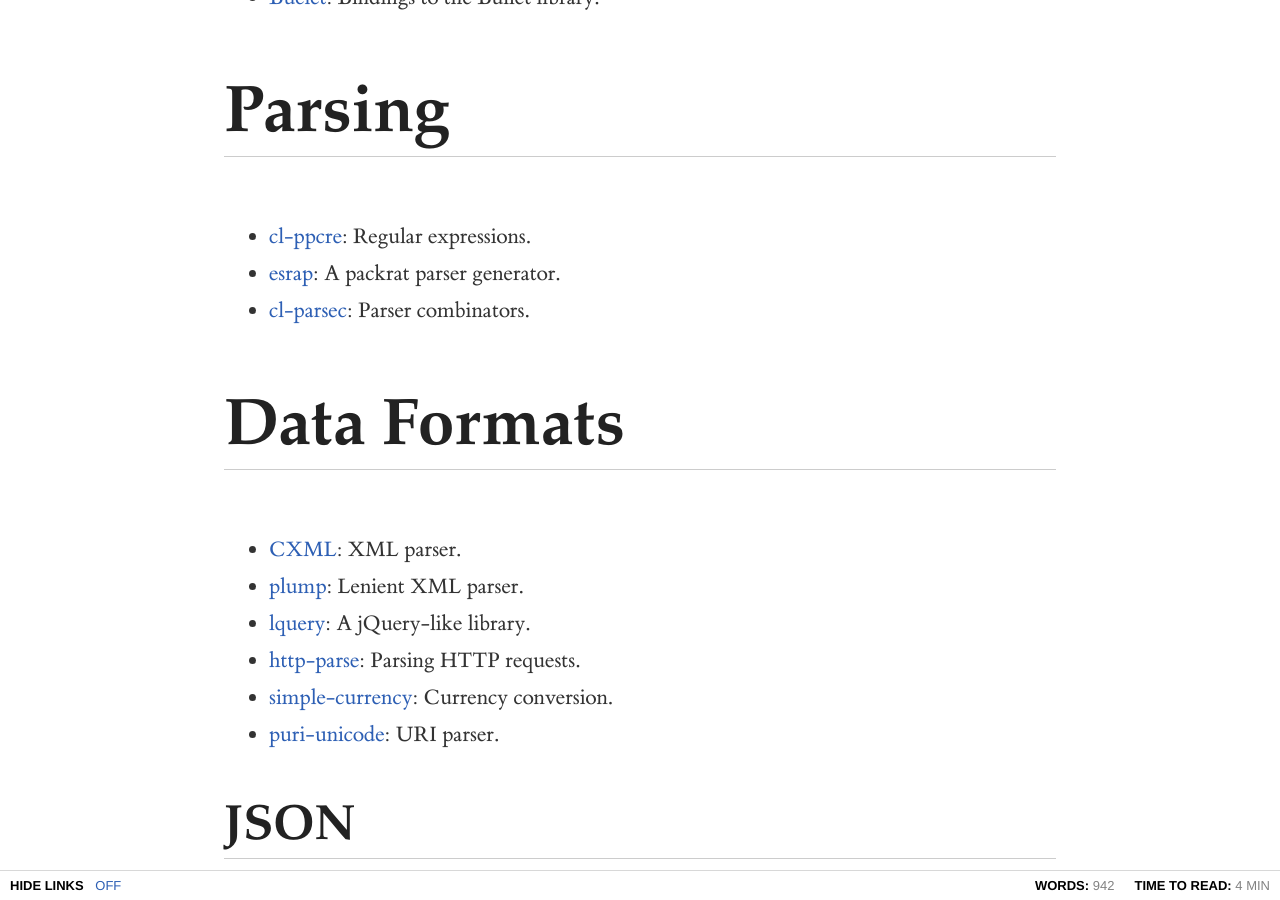
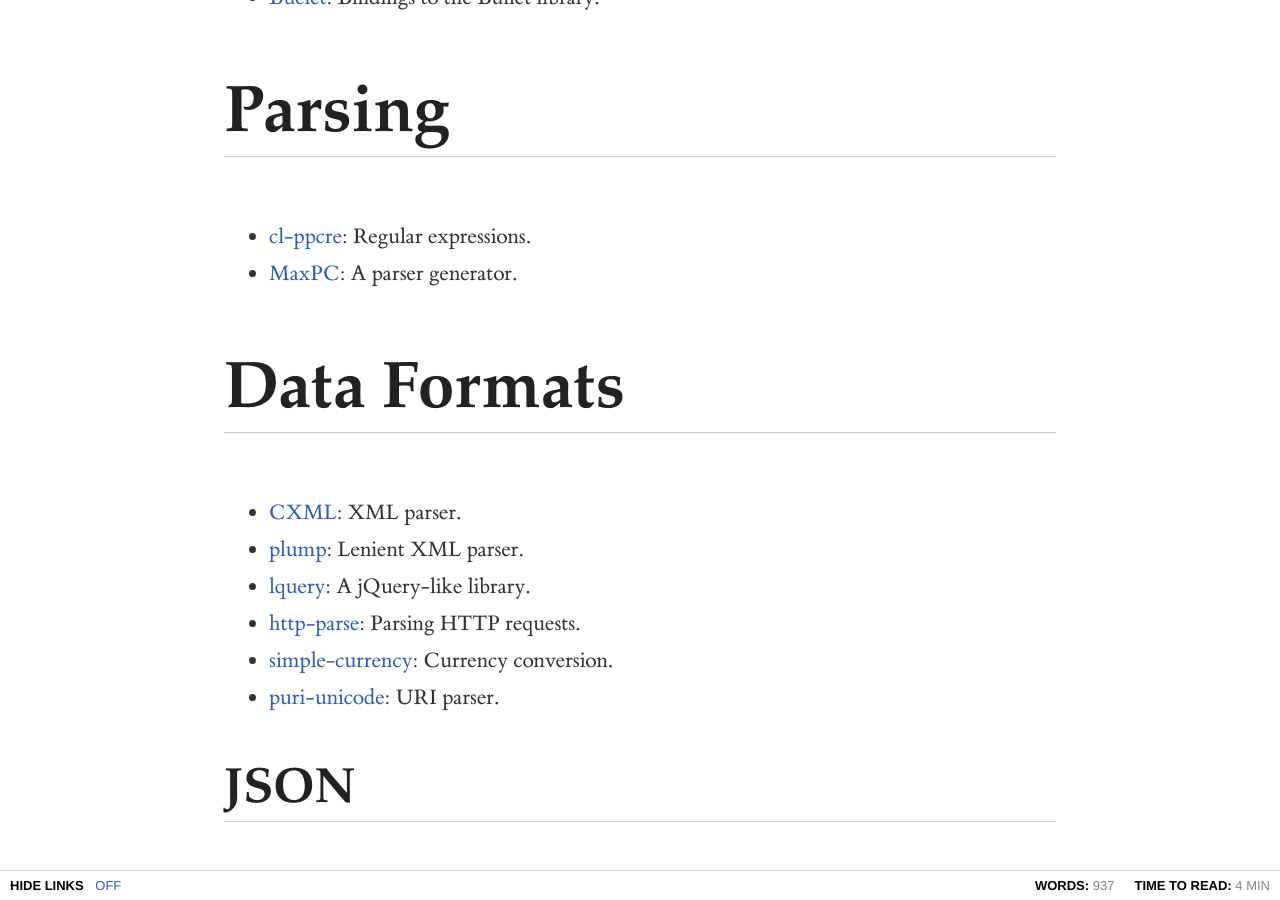
Before and after one commit to LispLang/lisplang.github.io, a Jekyll site: the page built from wiki/_posts/2016-01-01-recommended-libraries.md, in a window 1280 px wide and 900 px high, scrolled down 3733 px. Built offline with Jekyll 4.4.1, drawn with Linux system fonts in a browser that asks for light colours.

Commit message:
Replace esrap and cl-parsec with MaxPC

```diff
--- a/wiki/_posts/2016-01-01-recommended-libraries.md
+++ b/wiki/_posts/2016-01-01-recommended-libraries.md
@@ -87,8 +87,7 @@ title: Recommended Libraries
 # Parsing
 
 - [cl-ppcre](http://weitz.de/cl-ppcre/): Regular expressions.
-- [esrap](https://github.com/nikodemus/esrap): A packrat parser generator.
-- [cl-parsec](https://github.com/vseloved/cl-parsec): Parser combinators.
+- [MaxPC](https://github.com/eugeneia/maxpc): A parser generator.
 
 # Data Formats
 
```
